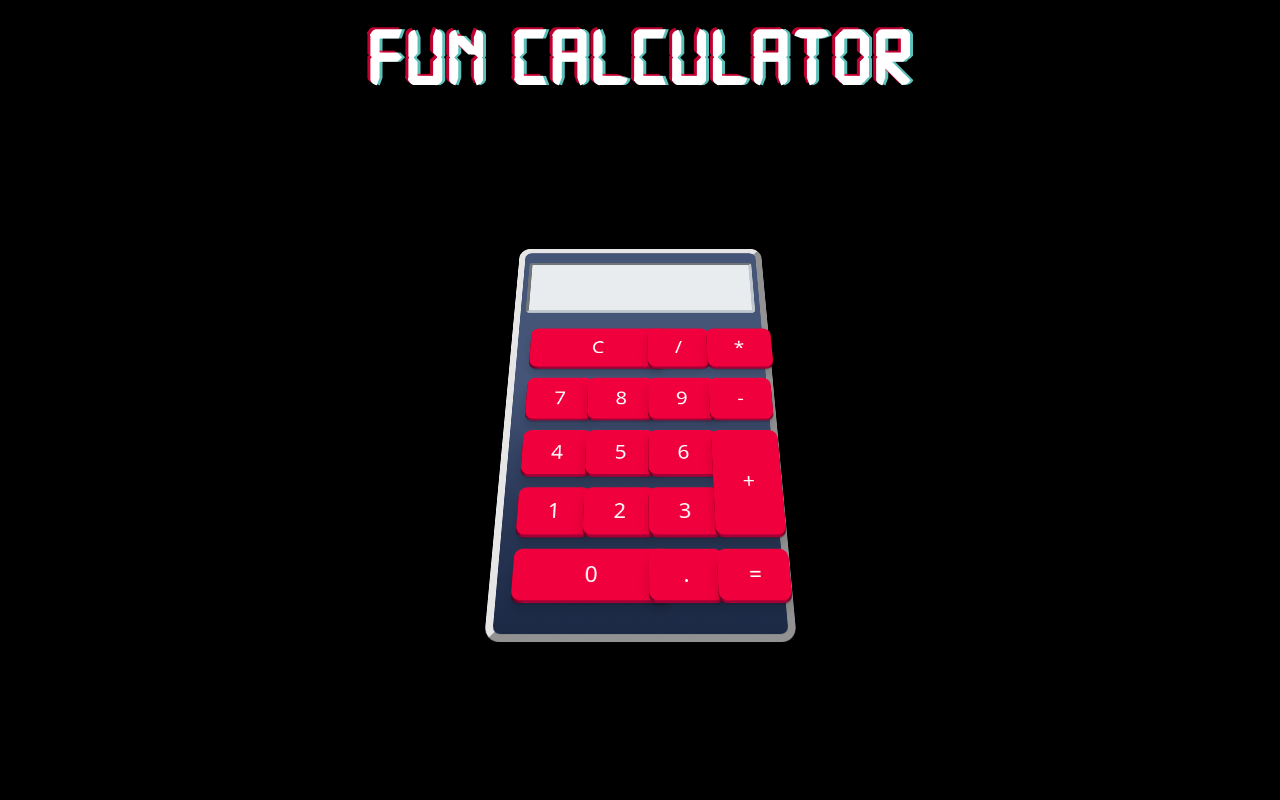
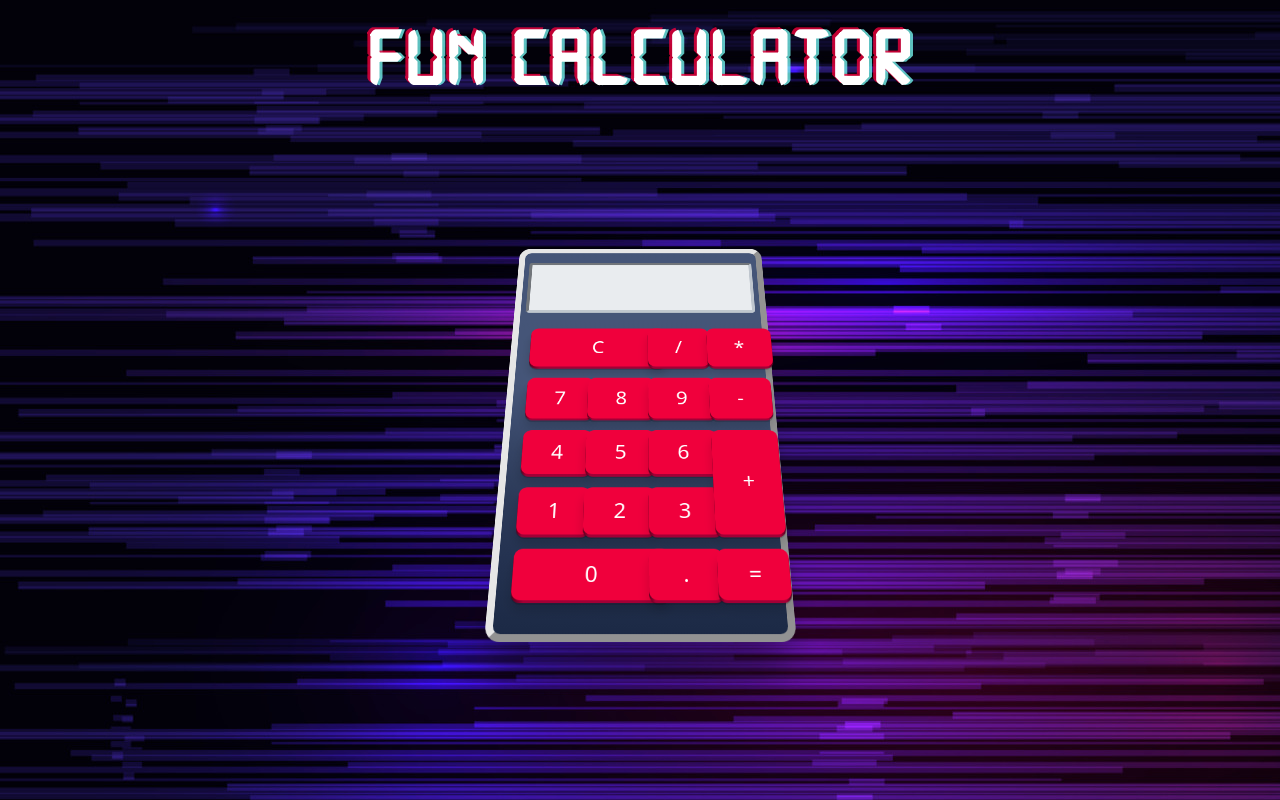
Before and after one commit to SamBrownCoding/Calculator_Project, a plain HTML site: page index.html in a window 1280 px wide. Drawn offline with Linux system fonts and the light colour scheme.

Commit message:
added bg

```diff
--- a/css/style_Cal.css
+++ b/css/style_Cal.css
@@ -8,7 +8,7 @@
 }
 
 .bg {
-    background-color: #000;
+    background-image: url(../media/vecteezy_abstract-neon-background-with-glitch-effect_.jpg)
 }
 
 .glitch-wrapper {
@@ -18,7 +18,6 @@
     align-items: center;
     justify-content: center;
     text-align: center;
-    background-color: #000000;
 }
 
 .glitch {
```
Also changed, not shown: media/vecteezy_abstract-neon-background-with-glitch-effect_.jpg (added).
